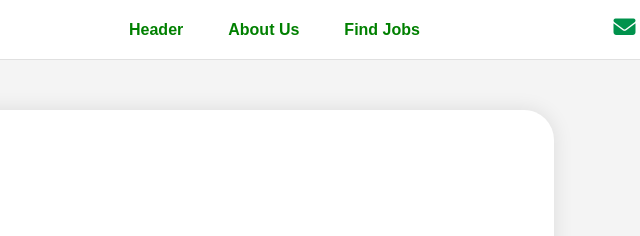
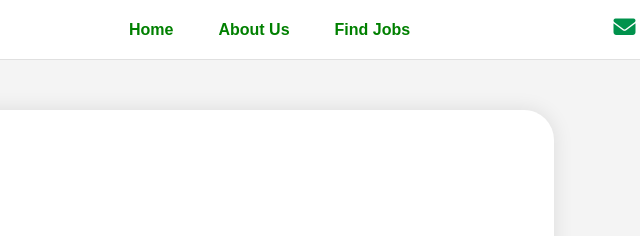
Before and after one commit to RaniloJohn/WorkLearnFinals, a plain HTML site: page IQ TEST.html in a window 1280 px wide. Shown: the top 236 px of the page, 486-1126 px from the left. Drawn offline with Linux system fonts and the light colour scheme.

Commit message:
Home test

```diff
--- a/IQ TEST.html
+++ b/IQ TEST.html
@@ -19,7 +19,7 @@
     <link rel="stylesheet" href="https://cdnjs.cloudflare.com/ajax/libs/font-awesome/6.7.1/css/all.min.css" integrity="sha512-5Hs3dF2AEPkpNAR7UiOHba+lRSJNeM2ECkwxUIxC1Q/FLycGTbNapWXB4tP889k5T5Ju8fs4b1P5z/iB4nMfSQ==" crossorigin="anonymous" referrerpolicy="no-referrer" />
   </div>
   <nav class="nav-links">
-      <a href="HOMEPAGE ACCOUNT.html">Header</a>
+      <a href="HOMEPAGE ACCOUNT.html">Home</a>
       <a href="ABOUT US ACCOUNT.html">About Us</a>
       <a href="FIND JOBS.html">Find Jobs</a>
   </nav>
```
